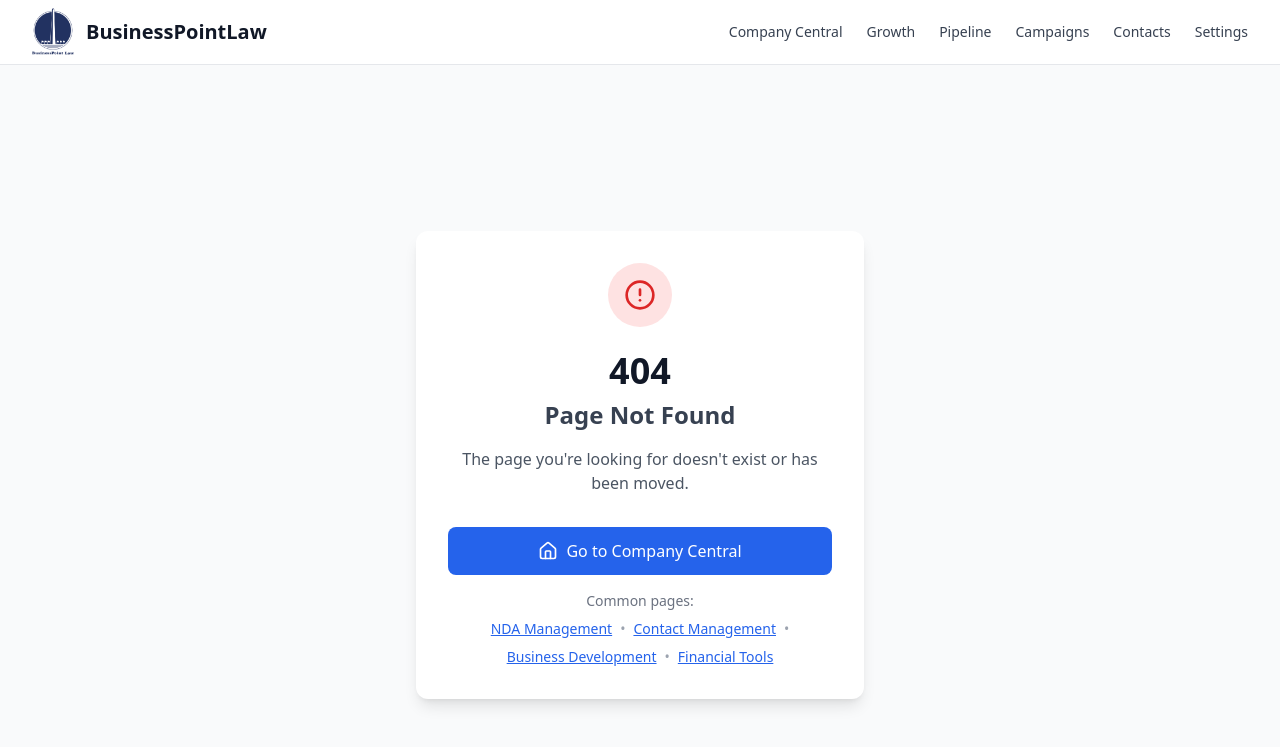
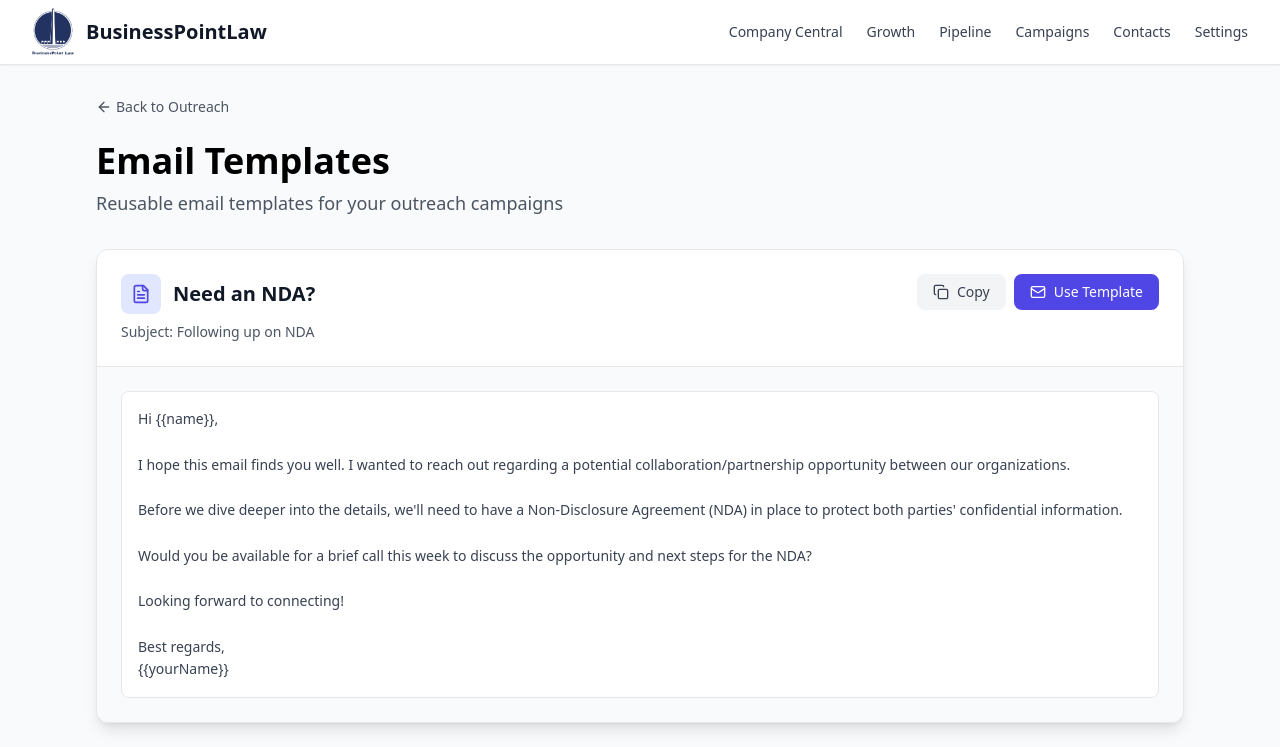
Before and after one commit to Ignite-Strategies/IgniteLegal-frontend, a React (Vite) app: page /outreach/templates in a window 1280 px wide. Shown: the top 747 px of the page. Built offline with nearby package versions, Linux system fonts and the light colour scheme.

Commit message:
Add Templates page with Need an NDA, Catching up, and AARE Alum templates

```diff
--- a/src/App.jsx
+++ b/src/App.jsx
@@ -41,6 +41,7 @@ import EmailCampaigns from './pages/outreach/EmailCampaigns';
 import Ads from './pages/outreach/Ads';
 import Content from './pages/outreach/Content';
 import Seo from './pages/outreach/Seo';
+import Templates from './pages/outreach/Templates';
 
 // Contacts imports
 import ContactsHub from './pages/contacts/ContactsHub';
@@ -109,6 +110,7 @@ function App() {
           <Route path="/outreach/create" element={<CampaignCreator />} />
           <Route path="/outreach/campaign-creator" element={<CampaignCreator />} />
           <Route path="/outreach/individual-email" element={<IndividualEmail />} />
+          <Route path="/outreach/templates" element={<Templates />} />
           <Route path="/business-development/ads" element={<Ads />} />
           <Route path="/business-development/content" element={<Content />} />
           <Route path="/business-development/seo" element={<Seo />} />
--- /dev/null
+++ b/src/pages/outreach/Templates.jsx
@@ -0,0 +1,144 @@
+import { useState } from 'react';
+import { useNavigate } from 'react-router-dom';
+import { ArrowLeft, FileText, Copy, Mail } from 'lucide-react';
+import PageHeader from '../../components/PageHeader';
+
+export default function Templates() {
+  const navigate = useNavigate();
+  const [copiedId, setCopiedId] = useState(null);
+
+  const templates = [
+    {
+      id: 'need-nda',
+      name: 'Need an NDA?',
+      subject: 'Following up on NDA',
+      body: `Hi {{name}},
+
+I hope this email finds you well. I wanted to reach out regarding a potential collaboration/partnership opportunity between our organizations.
+
+Before we dive deeper into the details, we'll need to have a Non-Disclosure Agreement (NDA) in place to protect both parties' confidential information.
+
+Would you be available for a brief call this week to discuss the opportunity and next steps for the NDA?
+
+Looking forward to connecting!
+
+Best regards,
+{{yourName}}`
+    },
+    {
+      id: 'catching-up',
+      name: 'Catching up after awhile',
+      subject: 'Catching up',
+      body: `Hi {{name}},
+
+It's been a while since we last connected, and I wanted to reach out to catch up.
+
+I've been thinking about our previous conversations regarding {{topic}}, and I'd love to hear how things have been progressing on your end.
+
+Would you be open to a quick call or coffee meeting in the coming weeks? I'd love to hear what you've been working on and see if there are any opportunities for collaboration.
+
+Let me know what works for you!
+
+Best regards,
+{{yourName}}`
+    },
+    {
+      id: 'aare-alum',
+      name: 'Aare Alum Checking in',
+      subject: 'AARE Alum - Checking in',
+      body: `Hi {{name}},
+
+I hope this message finds you well! As a fellow AARE alum, I wanted to reach out and reconnect.
+
+It's been great seeing the impact you've been making in {{field/company}}, and I'd love to catch up and hear more about what you're working on.
+
+Would you be interested in connecting for a quick call or meeting? I'd also love to hear your thoughts on how we might collaborate or support each other's initiatives.
+
+Looking forward to reconnecting!
+
+Best regards,
+{{yourName}}`
+    }
+  ];
+
+  const handleCopy = (templateId, text) => {
+    navigator.clipboard.writeText(text);
+    setCopiedId(templateId);
+    setTimeout(() => setCopiedId(null), 2000);
+  };
+
+  const handleUseTemplate = (template) => {
+    // Navigate to campaign creator with template pre-filled
+    navigate('/outreach/campaign-creator', {
+      state: {
+        template: template
+      }
+    });
+  };
+
+  return (
+    <div className="max-w-6xl mx-auto px-4 sm:px-6 lg:px-8 py-8">
+      <PageHeader
+        title="Email Templates"
+        subtitle="Reusable email templates for your outreach campaigns"
+        backTo="/outreach"
+        backLabel="Back to Outreach"
+      />
+
+      <div className="grid grid-cols-1 gap-6 mt-8">
+        {templates.map((template) => (
+          <div key={template.id} className="bg-white rounded-xl shadow-lg border border-gray-200 overflow-hidden">
+            <div className="p-6 border-b border-gray-200">
+              <div className="flex items-start justify-between">
+                <div className="flex-1">
+                  <div className="flex items-center gap-3 mb-2">
+                    <div className="w-10 h-10 bg-indigo-100 rounded-lg flex items-center justify-center">
+                      <FileText className="h-5 w-5 text-indigo-600" />
+                    </div>
+                    <h3 className="text-xl font-semibold text-gray-900">{template.name}</h3>
+                  </div>
+                  <div className="ml-13 mt-2">
+                    <p className="text-sm text-gray-600">
+                      <span className="font-medium">Subject:</span> {template.subject}
+                    </p>
+                  </div>
+                </div>
+                <div className="flex gap-2">
+                  <button
+                    onClick={() => handleCopy(template.id, `${template.subject}\n\n${template.body}`)}
+                    className="px-4 py-2 bg-gray-100 text-gray-700 rounded-lg hover:bg-gray-200 transition flex items-center gap-2 text-sm"
+                  >
+                    <Copy className="h-4 w-4" />
+                    {copiedId === template.id ? 'Copied!' : 'Copy'}
+                  </button>
+                  <button
+                    onClick={() => handleUseTemplate(template)}
+                    className="px-4 py-2 bg-indigo-600 text-white rounded-lg hover:bg-indigo-700 transition flex items-center gap-2 text-sm"
+                  >
+                    <Mail className="h-4 w-4" />
+                    Use Template
+                  </button>
+                </div>
+              </div>
+            </div>
+
+            <div className="p-6 bg-gray-50">
+              <div className="bg-white rounded-lg p-4 border border-gray-200">
+                <pre className="whitespace-pre-wrap text-sm text-gray-700 font-sans leading-relaxed">
+                  {template.body}
+                </pre>
+              </div>
+            </div>
+          </div>
+        ))}
+      </div>
+
+      {templates.length === 0 && (
+        <div className="bg-white rounded-xl shadow-lg p-12 text-center">
+          <FileText className="h-12 w-12 text-gray-300 mx-auto mb-4" />
+          <p className="text-gray-500">No templates available</p>
+        </div>
+      )}
+    </div>
+  );
+}
```
